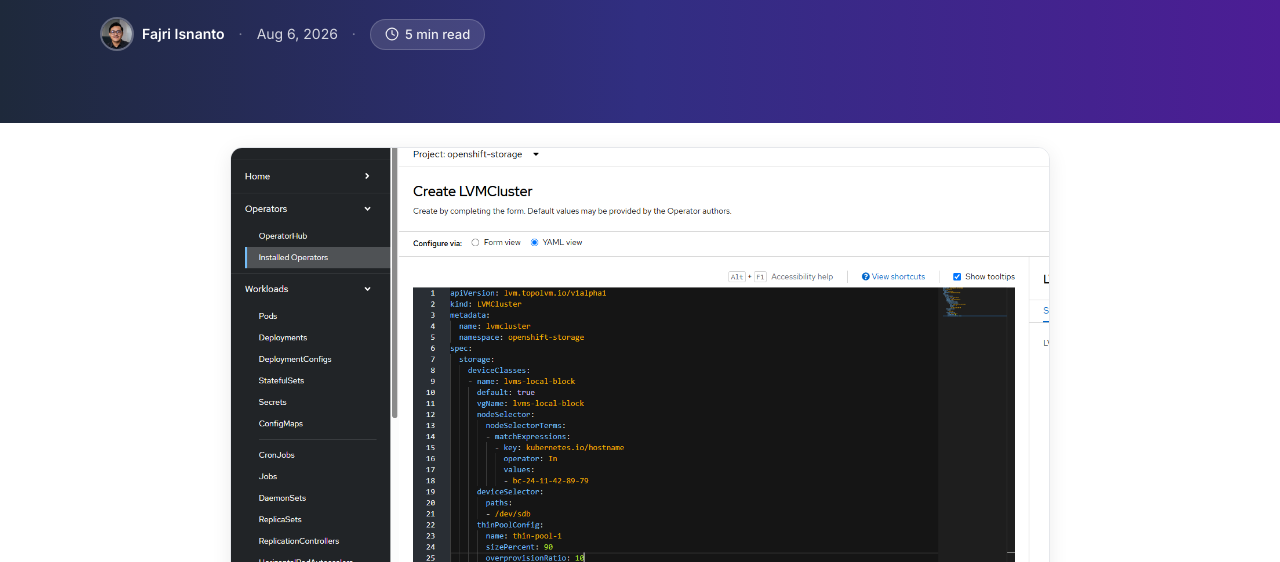
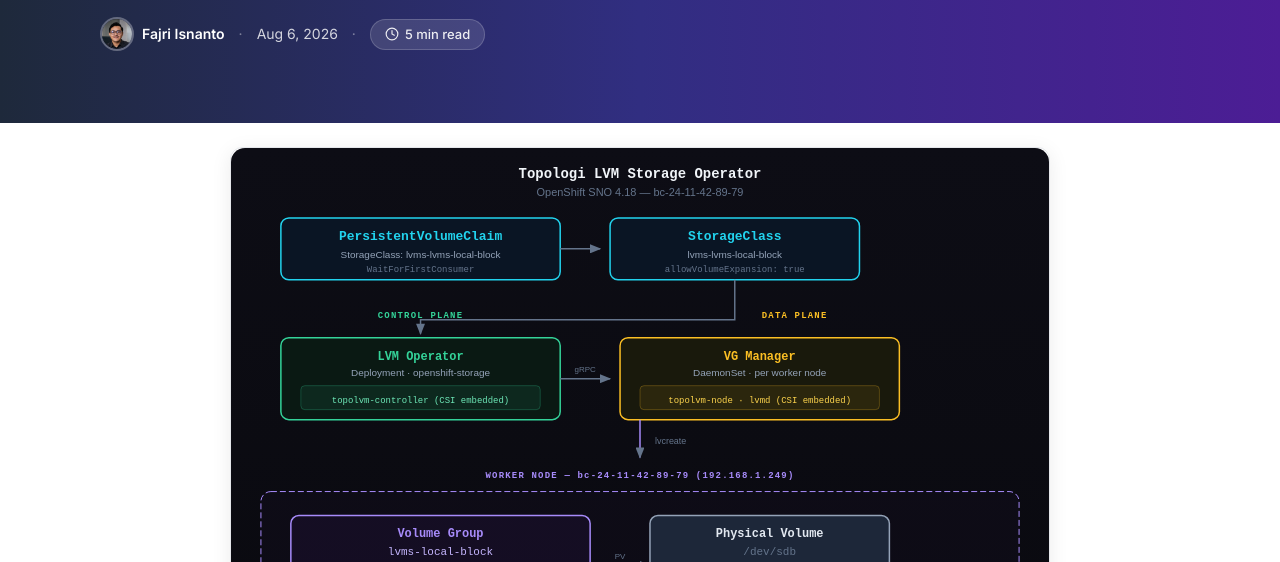
Before and after one commit to fajri-isnanto/fajri-isnanto.github.io, an Astro site: page /projects/instalasi-lvm-storage-operator-openshift in a window 1280 px wide. Shown: the part 238-800 px from the top of the page. Built offline with nearby package versions, Linux system fonts and the light colour scheme; Astro itself is replaced by a stand-in of ours.

Commit message:
feat(lvm): add topology SVG as cover, remove image hover opacity
- Replace cover image with LVM topology diagram (SVG)
- Remove 'Topologi' section from article body
- Remove image hover opacity effect (keep zoom cursor only)
- Affects: PageV1Layout, Layout, LVM article

```diff
--- a/src/content/projects/Instalasi-LVM-Storage-Operator-OpenShift.mdx
+++ b/src/content/projects/Instalasi-LVM-Storage-Operator-OpenShift.mdx
@@ -11,8 +11,8 @@ summary: Step-by-step instalasi LVM Storage Operator di OpenShift SNO 4.18 — m
 startDate: 2026-08-06
 endDate: 2026-08-06
 url: ""
-cover: './images/lvm-storage-openshift/Pasted image 20260807222405.png'
-ogImage: './images/lvm-storage-openshift/Pasted image 20260807222405.png'
+cover: './images/lvm-storage-openshift/topologi-lvms.svg'
+ogImage: './images/lvm-storage-openshift/topologi-lvms.svg'
 ---
 ---
 
--- a/src/layouts/Layout.astro
+++ b/src/layouts/Layout.astro
@@ -76,11 +76,6 @@ const {
   .prose img,
   main > img {
     cursor: zoom-in;
-    transition: opacity 0.2s;
-  }
-  .prose img:hover,
-  main > img:hover {
-    opacity: 0.85;
   }
   #lightbox-overlay {
     display: none;
--- a/src/layouts/PageV1Layout.astro
+++ b/src/layouts/PageV1Layout.astro
@@ -163,8 +163,7 @@ const {
   body.dark .cover-img { border-color: var(--c-border); box-shadow: 0 4px 20px rgba(0,0,0,0.3); }
 
   /* ─── LIGHTBOX ─── */
-  .article-content img, .cover-img { cursor: zoom-in; transition: opacity 0.2s; }
-  .article-content img:hover, .cover-img:hover { opacity: 0.85; }
+  .article-content img, .cover-img { cursor: zoom-in; }
   #lightbox-overlay { display: none; position: fixed; inset: 0; width: 100vw; height: 100vh; background: rgba(0,0,0,0.8); z-index: 9999; cursor: zoom-out; justify-content: center; align-items: center; backdrop-filter: blur(4px); }
   #lightbox-overlay.active { display: flex; }
   #lightbox-overlay img { max-width: 90vw; max-height: 90vh; object-fit: contain; border-radius: 8px; box-shadow: 0 4px 30px rgba(0,0,0,0.5); }
```
Also changed, not shown: public/topologi-lvms.svg (added), src/content/projects/images/lvm-storage-openshift/topologi-lvms.svg (added).
